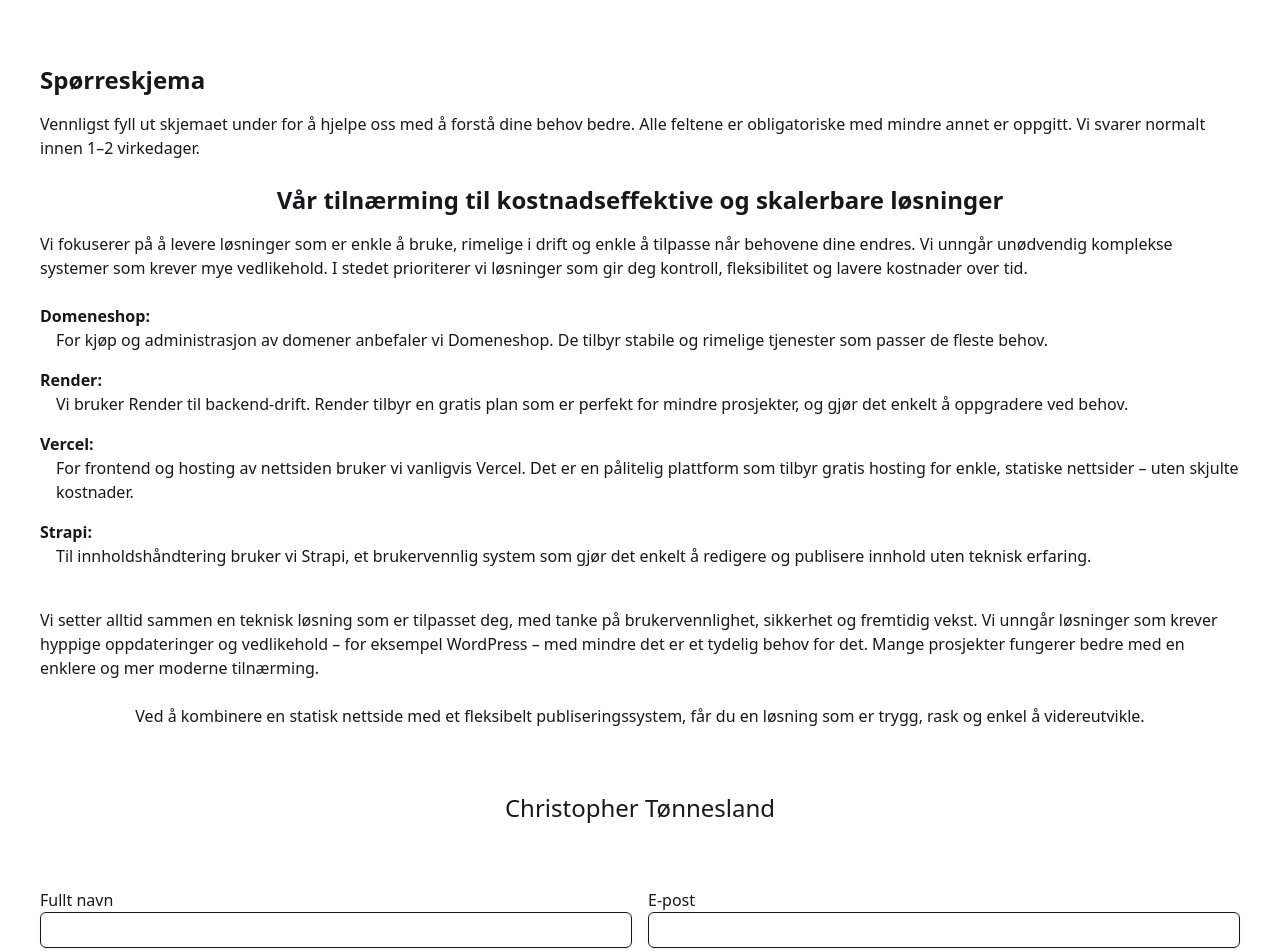
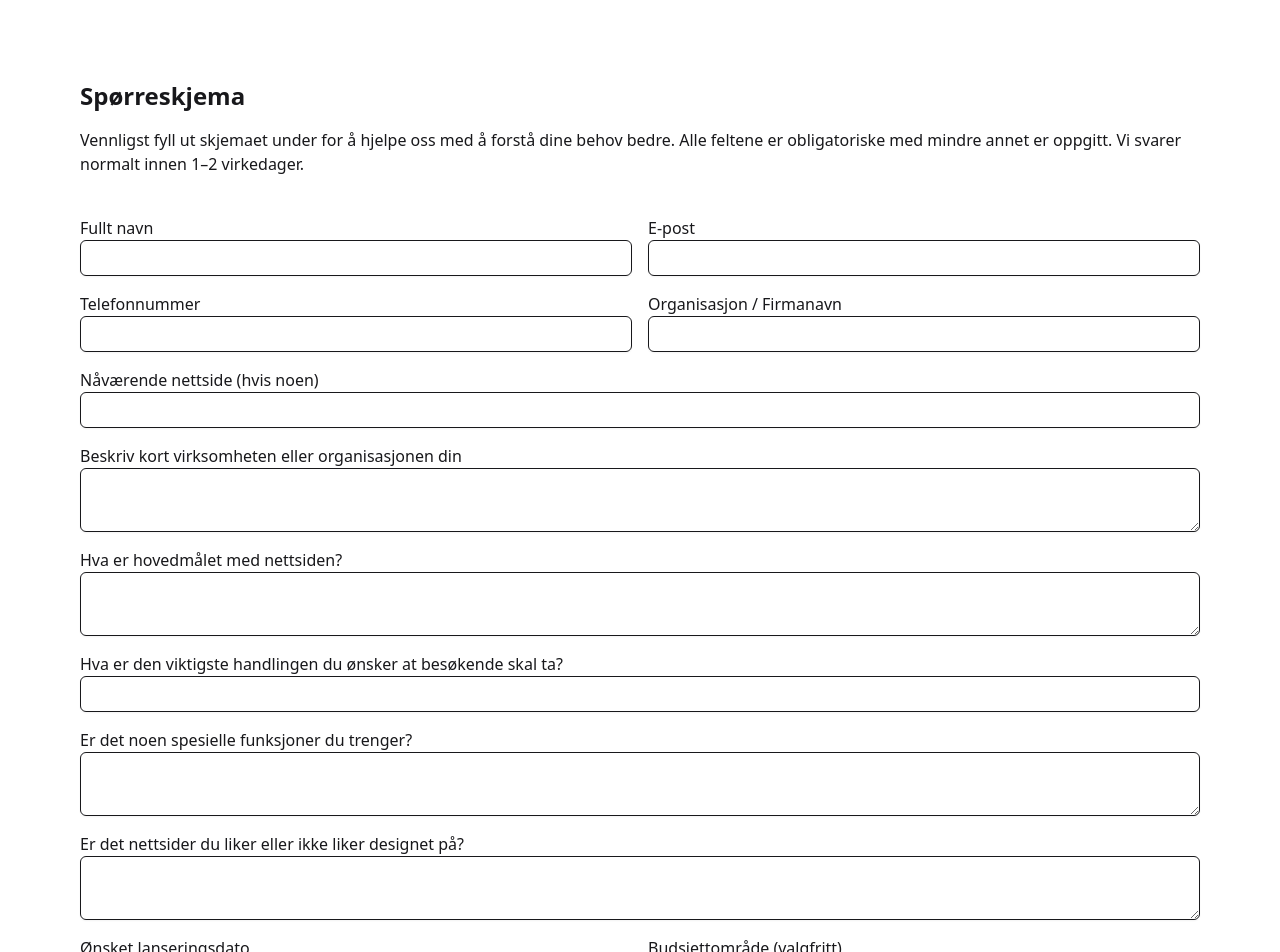
Before and after one commit to Christonn93/OnlinePortfolio, a React (Vite) app: page /contact/client/clientQuestionForm in a window 1280 px wide. Shown: the top 952 px of the page. Built offline with nearby package versions, Linux system fonts and the light colour scheme; no server answers.

Commit message:
Adding some update

```diff
--- a/package.json
+++ b/package.json
@@ -11,6 +11,7 @@
     "watch": "tailwindcss -i ./src/index.css -o ./dist/output.css --watch"
   },
   "dependencies": {
+    "@radix-ui/react-accordion": "^1.2.4",
     "@radix-ui/react-dialog": "^1.1.6",
     "@radix-ui/react-slot": "^1.1.2",
     "@radix-ui/react-tabs": "^1.1.3",
--- a/src/components/WorkMethodics.tsx
+++ b/src/components/WorkMethodics.tsx
@@ -4,34 +4,15 @@
   const { t } = useTranslation();
 
   return (
-    <div className="flex flex-col items-center justify-between mb-6 mt-6">
+    <div className="flex flex-col justify-between mx-auto max-w-7xl p-10">
       <h1 className="text-2xl font-bold mb-4">{t("workMelodics.title")}</h1>
       <p className="mb-6">{t("workMelodics.workingMethod")}</p>
-      <div className="mb-6">
-        <div className="mb-4">
-          <strong>{t("workMelodics.hostingOptions.domeneshop.title")}: </strong>
-          <div className="ml-4">{t("workMelodics.hostingOptions.domeneshop.description")}</div>
-        </div>
-        <div className="mb-4">
-          <strong>{t("workMelodics.hostingOptions.render.title")}: </strong>
-          <div className="ml-4">{t("workMelodics.hostingOptions.render.description")}</div>
-        </div>
-        <div className="mb-4">
-          <strong>{t("workMelodics.hostingOptions.vercel.title")}: </strong>
-          <div className="ml-4">{t("workMelodics.hostingOptions.vercel.description")}</div>
-        </div>
-        <div className="mb-4">
-          <strong>{t("workMelodics.hostingOptions.strapi.title")}: </strong>
-          <div className="ml-4">{t("workMelodics.hostingOptions.strapi.description")}</div>
-        </div>
-      </div>
       <p className="mb-6">{t("workMelodics.techApproach")}</p>
       <p className="mb-6">{t("workMelodics.streamlinedSolution")}</p>
 
       <div className="mt-10">
-        <p className="text-2xl font-signature">Christopher Tønnesland</p>
+        <p className="text-2xl">Christopher Tønnesland</p>
       </div>
-
     </div>
   );
 };
--- a/src/components/form/ClientQuestionForm.tsx
+++ b/src/components/form/ClientQuestionForm.tsx
@@ -13,12 +13,10 @@
 
   return (
     <div className="p-10">
-      <div className="flex flex-col justify-between mb-6 mt-6 mx-auto max-w-7xl">
+    <div className="flex flex-col justify-between mx-auto max-w-7xl p-10">
         <div className="mb-10">
           <h1 className="text-2xl font-bold mb-4">{t("form.clientQuestionnaire")}</h1>
           <p>{t("form.instructions")}</p>
-
-          <WorkMelodics />
         </div>
 
         <Formik initialValues={ClientQuestionFormInitialValues} validationSchema={clientQuestionValidationSchema(t)} onSubmit={handleQuestionFormSubmit}>
@@ -97,6 +95,8 @@
           )}
         </Formik>
       </div>
+
+      <WorkMelodics />
     </div>
   );
 };
--- /dev/null
+++ b/src/components/ui/accordion.tsx
@@ -0,0 +1,64 @@
+import * as React from "react"
+import * as AccordionPrimitive from "@radix-ui/react-accordion"
+import { ChevronDownIcon } from "lucide-react"
+
+import { cn } from "@/lib/utils"
+
+function Accordion({
+  ...props
+}: React.ComponentProps<typeof AccordionPrimitive.Root>) {
+  return <AccordionPrimitive.Root data-slot="accordion" {...props} />
+}
+
+function AccordionItem({
+  className,
+  ...props
+}: React.ComponentProps<typeof AccordionPrimitive.Item>) {
+  return (
+    <AccordionPrimitive.Item
+      data-slot="accordion-item"
+      className={cn("border-b last:border-b-0", className)}
+      {...props}
+    />
+  )
+}
+
+function AccordionTrigger({
+  className,
+  children,
+  ...props
+}: React.ComponentProps<typeof AccordionPrimitive.Trigger>) {
+  return (
+    <AccordionPrimitive.Header className="flex">
+      <AccordionPrimitive.Trigger
+        data-slot="accordion-trigger"
+        className={cn(
+          "focus-visible:border-ring focus-visible:ring-ring/50 flex flex-1 items-start justify-between gap-4 rounded-md py-4 text-left text-sm font-medium transition-all outline-none hover:underline focus-visible:ring-[3px] disabled:pointer-events-none disabled:opacity-50 [&[data-state=open]>svg]:rotate-180",
+          className
+        )}
+        {...props}
+      >
+        {children}
+        <ChevronDownIcon className="text-muted-foreground pointer-events-none size-4 shrink-0 translate-y-0.5 transition-transform duration-200" />
+      </AccordionPrimitive.Trigger>
+    </AccordionPrimitive.Header>
+  )
+}
+
+function AccordionContent({
+  className,
+  children,
+  ...props
+}: React.ComponentProps<typeof AccordionPrimitive.Content>) {
+  return (
+    <AccordionPrimitive.Content
+      data-slot="accordion-content"
+      className="data-[state=closed]:animate-accordion-up data-[state=open]:animate-accordion-down overflow-hidden text-sm"
+      {...props}
+    >
+      <div className={cn("pt-0 pb-4", className)}>{children}</div>
+    </AccordionPrimitive.Content>
+  )
+}
+
+export { Accordion, AccordionItem, AccordionTrigger, AccordionContent }
--- a/src/hooks/handlers/useHandleFormSubmit.ts
+++ b/src/hooks/handlers/useHandleFormSubmit.ts
@@ -1,5 +1,4 @@
 import { useState } from "react";
-import { Resend } from "resend";
 import { FormikHelpers } from "formik";
 import { toast } from "react-toastify";
 
@@ -14,7 +13,7 @@
  setIsOpen: (open: boolean) => void;
 }
 
-const resend = new Resend(import.meta.env.VITE_RESEND_API_KEY as string);
+
 
 export const useHandleFormSubmit = ({ setIsOpen }: UseHandleFormSubmitProps) => {
  const [isSubmitting, setIsSubmitting] = useState(false);
@@ -23,12 +22,7 @@
   setIsSubmitting(true);
 
   try {
-   await resend.emails.send({
-    from: "no-reply@yourdomain.com", // Replace with your sender email
-    to: "projects@christopher-tonnesland.no",
-    subject: `New Contact Message from ${values.name}`,
-    text: `Name: ${values.name}\nEmail: ${values.email}\n\nMessage:\n${values.message}`,
-   });
+
 
    resetForm();
    toast.success("Thanks for reaching out!");
--- a/src/index.css
+++ b/src/index.css
@@ -1,4 +1,4 @@
-@import url('https://fonts.googleapis.com/css2?family=Dancing+Script:wght@400;700&display=swap');
+@import url('https://fonts.googleapis.com/css2?family=Dancing+Script:wght@400..700&display=swap');
 @import "tailwindcss";
 
 @plugin "tailwindcss-animate";
--- a/tailwind.config.ts
+++ b/tailwind.config.ts
@@ -3,7 +3,7 @@
 const config: Config = {
   content: ["./index.html", "./src/**/*.{js,ts,jsx,tsx}"],
   theme: {
-    extend: {
+   extend: {
       fontFamily: {
         signature: ['"Dancing Script"', 'cursive'],
       },
```
Also changed, not shown: 1 other file (tests, documents, lock files or other folders).
